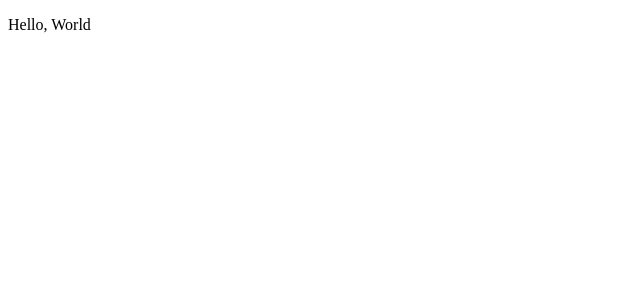
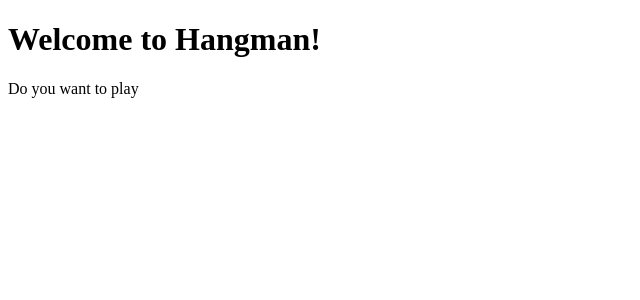
Before and after one commit to FadiZahhar/hangman-training, a React (Create React App) app in the folder hangman/: page / in a window 1280 px wide. Shown: the top 300 px of the page, without its empty margins (0-640 px from the left). Built offline with nearby package versions, Linux system fonts and the light colour scheme.

Commit message:
testing index.jsx

```diff
--- a/hangman/src/index.jsx
+++ b/hangman/src/index.jsx
@@ -1,7 +1,16 @@
 import React from 'react';
 import ReactDom from 'react-dom';
 
+function App(){
+    return (
+    <div>
+        <h1>Welcome to Hangman!</h1>
+        <p>Do you want to play </p>
+    </div>
+    );
+}
+
 ReactDom.render(
-    <p>Hello, World</p>,
+    <App name="Yara"/>,
     document.getElementById('root')
 );
```
